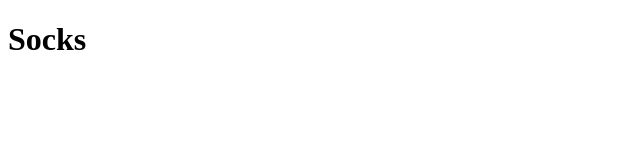
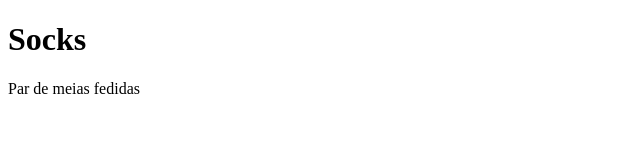
Before and after one commit to kelly-sandim/testando-vue-js, a plain HTML site: page index.html in a window 1280 px wide. Shown: the whole page, without its empty margins (0-640 px from the left). Drawn offline with nearby package versions, Linux system fonts and the light colour scheme.

Commit message:
Doing the vue.js first challenge

```diff
--- a/index.html
+++ b/index.html
@@ -8,6 +8,8 @@
 <body>
     <div id="app">
         <h1>{{ product }}</h1>
+        <!--  parte do challenge -->
+        <p>{{ description }}</p>
     </div>
 
     <!-- Isso aqui instala o Vue.js lol -->
--- a/main.js
+++ b/main.js
@@ -1,6 +1,8 @@
 var app = new Vue({
     el: '#app',
     data: {
-        product: 'Socks'
+        product: 'Socks',
+        // parte do challenge
+        description: 'Par de meias fedidas'
     }
 })
```
